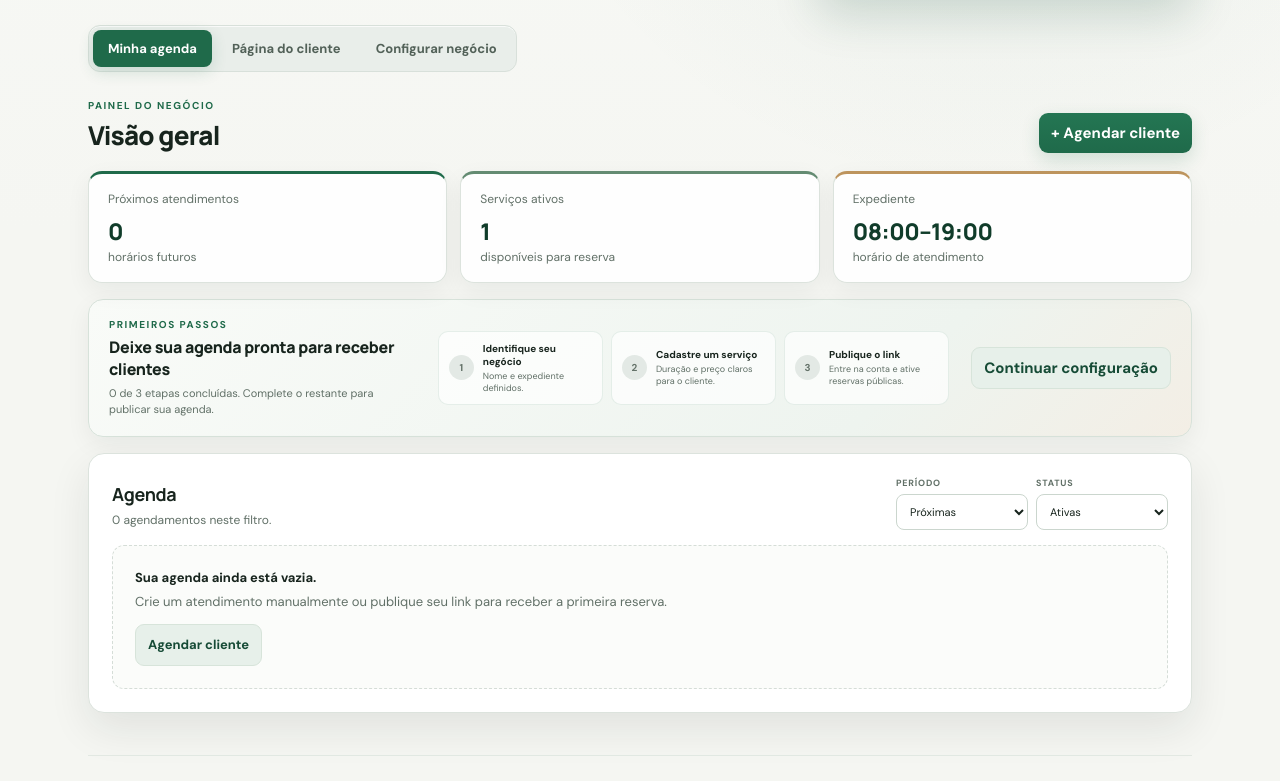
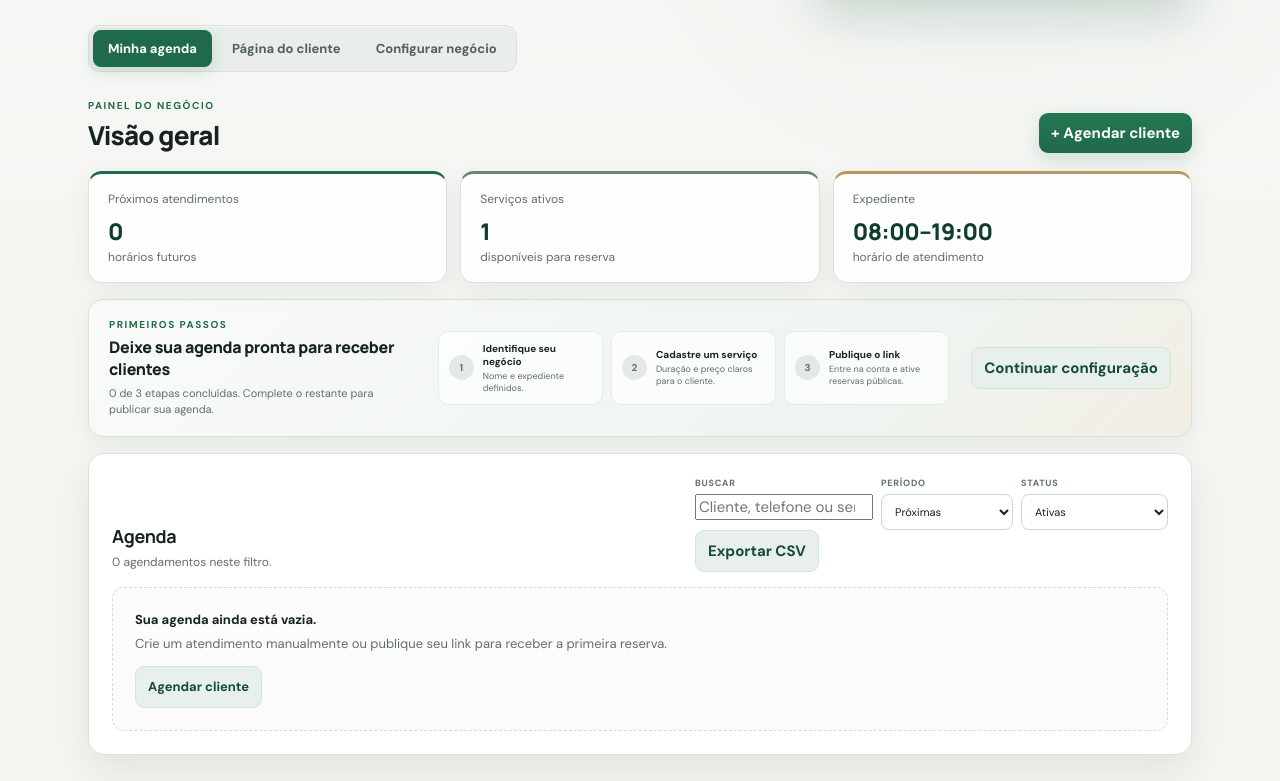
Before and after one commit to HelioConde/agendaleve, a plain HTML site: page index.html in a window 1280 px wide. Shown: the part 316-1097 px from the top of the page. Drawn offline with nearby package versions, Linux system fonts and the light colour scheme.

Commit message:
feat: add agenda search export and service editing controls

```diff
--- a/index.html
+++ b/index.html
@@ -112,9 +112,13 @@
         <section class="panel">
           <div class="panel-heading agenda-panel-heading">
             <div><h3>Agenda</h3><p id="booking-filter-count">Reservas confirmadas e pendentes.</p></div>
-            <div class="agenda-filters" aria-label="Filtros da agenda">
-              <label><span>Período</span><select id="booking-date-filter"><option value="upcoming">Próximas</option><option value="today">Hoje</option><option value="past">Passadas</option><option value="all">Todas</option></select></label>
-              <label><span>Status</span><select id="booking-status-filter"><option value="active">Ativas</option><option value="pending">Pendentes</option><option value="confirmed">Confirmadas</option><option value="completed">Concluídas</option><option value="cancelled">Canceladas</option><option value="all">Todos</option></select></label>
+            <div class="agenda-tools">
+              <div class="agenda-filters" aria-label="Filtros da agenda">
+                <label class="agenda-search"><span>Buscar</span><input id="booking-search" type="search" placeholder="Cliente, telefone ou serviço"></label>
+                <label><span>Período</span><select id="booking-date-filter"><option value="upcoming">Próximas</option><option value="today">Hoje</option><option value="past">Passadas</option><option value="all">Todas</option></select></label>
+                <label><span>Status</span><select id="booking-status-filter"><option value="active">Ativas</option><option value="pending">Pendentes</option><option value="confirmed">Confirmadas</option><option value="completed">Concluídas</option><option value="no_show">Não compareceu</option><option value="cancelled">Canceladas</option><option value="all">Todos</option></select></label>
+              </div>
+              <button class="secondary compact agenda-export" id="export-bookings" type="button">Exportar CSV</button>
             </div>
           </div>
           <div class="items" id="booking-list"></div>
@@ -236,7 +240,10 @@
                 <label class="field"><span>Duração</span><select name="duration"><option value="15">15 min</option><option value="30">30 min</option><option value="45">45 min</option><option value="60" selected>1 hora</option><option value="90">1h30</option><option value="120">2 horas</option></select></label>
                 <label class="field"><span>Preço (R$)</span><input name="price" type="number" min="0" step="0.01" placeholder="0,00"></label>
               </div>
-              <button class="secondary add-service" type="submit">Adicionar serviço</button>
+              <div class="service-form-actions">
+                <button class="secondary add-service" type="submit">Adicionar serviço</button>
+                <button class="text-button" id="cancel-service-edit" type="button" hidden>Cancelar edição</button>
+              </div>
             </form>
             <div class="service-list" id="service-list"></div>
           </section>
```
